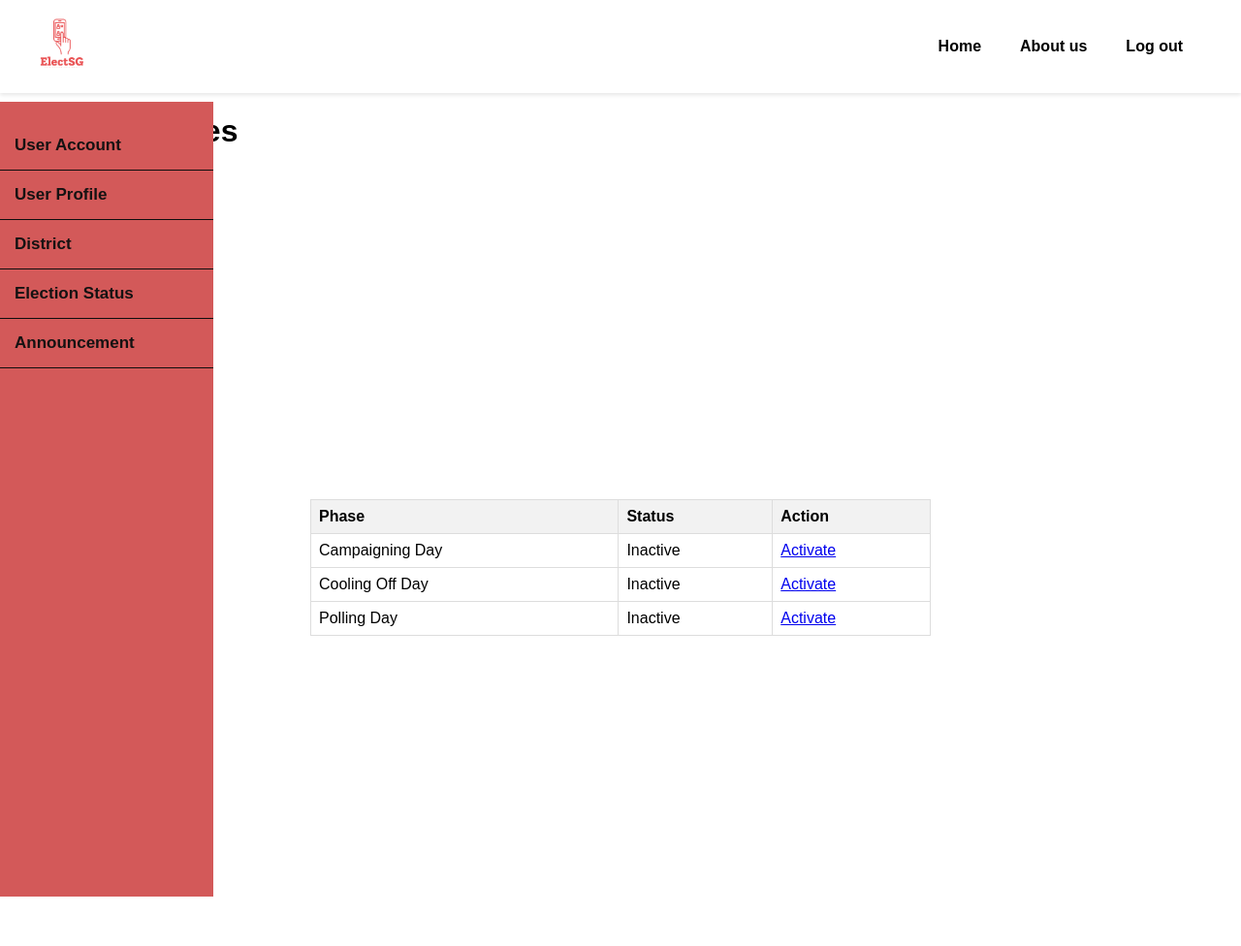
After one commit to Bastet2002/electSG_eVoting_system, a Django app: page /phases/ in a window 1280 px wide. The commit adds this page. Shown: the whole page at 97% size. Run offline with Django 4.2, Linux system fonts and the light colour scheme; data comes from the database, SQL or seed files in the repository; parts of the project's set-up code (start-up, migrations or seed data) failed here and were passed over.

Commit message:
[2] Changed models of district and user account

```diff
--- a/evoting/myapp/forms.py
+++ b/evoting/myapp/forms.py
@@ -1,4 +1,5 @@
 from django import forms
+from .models import UserAccount, District
 
 roles = [
     ('user', 'User'),
@@ -6,32 +7,41 @@ roles = [
     ('admin', 'Admin'),
 ]
 
-election_districts = [
-    ('yio chu kang', 'Yio Chu Kang'),
-    ('ang mo kio', 'Ang Mo Kio'),
-    ('bishan', 'Bishan'),
-]
+# election_districts = [
+#     ('yio chu kang', 'Yio Chu Kang'),
+#     ('ang mo kio', 'Ang Mo Kio'),
+#     ('bishan', 'Bishan'),
+# ]
 
 election_status = [
     ('polling day', 'Polling Day'),
     ('cool off day'), ('Cool Off Day'),
 ]
 
-class createNewUser(forms.Form):
-    name = forms.CharField(label="Name", max_length=200)
-    date_of_birth = forms.DateField(label="Date of Birth")
-    id = forms.IntegerField(label="ID")
-    password = forms.CharField(label="Password", max_length=200, widget=forms.PasswordInput)
-    district = forms.CharField(label="District", widget=forms.Select(choices=election_districts))
-    role = forms.CharField(label="Role", widget=forms.Select(choices=roles))
+class createNewUser(forms.ModelForm):  # Class names typically start with a capital letter
+    class Meta:
+        model = UserAccount
+        fields = ['name', 'date_of_birth', 'user_id', 'password', 'district', 'role']
+        widgets = {
+            'password': forms.PasswordInput(),
+        }
+
 
 class createProfile(forms.Form):
     profile_name = forms.CharField(label="Profile Name", max_length=200)
     description = forms.CharField(label="Description",widget=forms.Textarea())
 
 class addDistrict(forms.Form):
-    district_name = forms.CharField(label="District",widget=forms.Textarea())
-    comments = forms.CharField(label="Comments", required=False)
+    district_names = forms.CharField(
+        widget=forms.Textarea(attrs={'placeholder': 'Enter district names separated by semicolons (;)'}),
+        help_text="Enter multiple district names separated by semicolons (;)"
+    )
+
+class editDistrict(forms.ModelForm):
+    class Meta:
+        model = District
+        fields = ['name']
+
 
 class createAnnouncement(forms.Form):
     header = forms.CharField(label="Header", max_length=200)
--- a/evoting/myapp/templates/adminDashboard/base.html
+++ b/evoting/myapp/templates/adminDashboard/base.html
@@ -25,7 +25,7 @@
         </button>
         <div class="dropdown-container">
           <a href="/create">Create User Account</a>
-          <a href="#">View User Account</a>
+          <a href="/view_user_accounts">View User Account</a>
         </div>
         <button class="dropdown-btn">User Profile
             <i class="fa fa-caret-down"></i>
@@ -39,13 +39,13 @@
           </button>
           <div class="dropdown-container">
             <a href="/add_district">Create District</a>
-            <a href="#">View District</a>
+            <a href="/view_district">View District</a>
           </div>
           <button class="dropdown-btn">Election Status
             <i class="fa fa-caret-down"></i>
           </button>
           <div class="dropdown-container">
-            <a href="#">Change Status</a>
+            <a href="/phases">Change Status</a>
           </div>
           <button class="dropdown-btn">Announcement
             <i class="fa fa-caret-down"></i>
--- a/evoting/myapp/templates/district/addDistrict.html
+++ b/evoting/myapp/templates/district/addDistrict.html
@@ -8,7 +8,7 @@ from django import forms
     <h1 style="float: right; margin-right: 57%;">Add District</h1>
 
     <link rel="stylesheet" href="{% static 'district/addDistrict.css' %}">
-    <form method="submit" action="/add-district/" class ="add-district-form">
+    <form method="post" action="{% url 'add_district' %}" class ="add-district-form">
         <div style ="float: right; margin-right: 55%;">
         {% csrf_token %}
         {{form.as_p}}
--- /dev/null
+++ b/evoting/myapp/templates/electionPhase/listPhases.html
@@ -0,0 +1,54 @@
+{% extends 'adminDashboard/base.html' %}
+
+{% block content %}
+<style>
+    body, html {
+        height: 100%;
+        margin: 0;
+        font-family: Arial, Helvetica, sans-serif;
+    }
+    .container {
+        position: relative;
+        text-align: center;
+        display: flex;
+        justify-content: center;
+        align-items: center;
+        height: 100%;
+    }
+    table {
+        width: 50%; /* Adjust table width as needed */
+        margin-top: 20px;
+        border-collapse: collapse;
+         padding-left: 50px;
+    }
+    th, td {
+        border: 1px solid #dddddd;
+        text-align: left;
+        padding: 8px;
+    }
+    th {
+        background-color: #f2f2f2;
+    }
+</style>
+<h1>Election Phases</h1>
+<div class="container">
+    <table class="center-table" >
+        <tr>
+            <th>Phase</th>
+            <th>Status</th>
+            <th>Action</th>
+        </tr>
+        {% for phase in phases %}
+        <tr>
+            <td>{{ phase.name }}</td>
+            <td>{{ phase.is_active|yesno:"Active,Inactive" }}</td>
+            <td>
+                {% if not phase.is_active %}
+                <a href="{% url 'activate_election_phase' phase.id %}">Activate</a>
+                {% endif %}
+            </td>
+        </tr>
+        {% endfor %}
+    </table>
+</div>
+{% endblock %}
--- a/evoting/myapp/templates/userAccount/createUserAcc.html
+++ b/evoting/myapp/templates/userAccount/createUserAcc.html
@@ -9,7 +9,7 @@ from django import forms
     <link rel="stylesheet" href="{% static 'userAccount/createUserAcc.css' %}">
 
     <h1 style="float: right; margin-right: 47%;">Create New User Account</h1>
-    <form method="submit" action="/create/" class="create-new-user-form" >
+    <form method="post" action="/create/" class="create-new-user-form" >
         <div style ="float: right; margin-right: 65%;">
         {% csrf_token %}
         {{form.as_p}}
--- a/evoting/myapp/templates/userAccount/viewUserAcc.html
+++ b/evoting/myapp/templates/userAccount/viewUserAcc.html
@@ -15,6 +15,7 @@
                 <th>ID</th>
                 <th>District</th>
                 <th>Role</th>
+                <th>Actions</th>
             </tr>
         </thead>
         <tbody>
@@ -25,6 +26,10 @@
                 <td>{{ user.user_id }}</td>
                 <td>{{ user.district }}</td>
                 <td>{{ user.role }}</td>
+                <td>
+                    <a href="{% url 'edit_user' user.id %}" class="btn btn-primary">Edit</a>
+                    <a href="{% url 'delete_user' user.id %}" class="btn btn-danger">Delete</a>
+                </td>
             </tr>
             {% endfor %}
         </tbody>
--- a/evoting/myapp/urls.py
+++ b/evoting/myapp/urls.py
@@ -6,7 +6,15 @@ urlpatterns = [
     path("base/", views.base, name="base"),
     path("create/", views.create, name="create"),
     path("create_profile", views.create_profile, name="create_profile"),
-    path("add_district", views.add_district,name="add_district"),
+    path("add_district/", views.add_district,name="add_district"),
+    path('view_district/', views.view_district, name='view_district'),
+    path('edit_district/<int:district_id>/', views.edit_district, name='edit_district'),
+    path('delete_district/<int:district_id>/', views.delete_district, name='delete_district'),
     path("create_announcement", views.create_announcement,name="create-announcement"),
     path('login/', views.user_login, name='login'),
+    path('view_user_accounts/', views.view_user_accounts, name='view_user_accounts'),
+    path('edit_user/<int:user_id>/', views.edit_user, name='edit_user'),
+    path('delete_user/<int:user_id>/', views.delete_user, name='delete_user'),
+    path('phases/', views.list_election_phases, name='list_election_phases'),
+    path('phases/activate/<int:phase_id>/', views.activate_election_phase, name='activate_election_phase'),
 ]
--- a/evoting/myapp/views.py
+++ b/evoting/myapp/views.py
@@ -1,15 +1,15 @@
 from django.contrib.auth import authenticate, login
 from django.http import HttpResponse
-from django.shortcuts import render, redirect
+from django.shortcuts import render, redirect, get_object_or_404
 from .forms import createNewUser
 from .forms import addDistrict
+from .forms import editDistrict
 from .forms import createAnnouncement
 from .forms import createProfile
 from .models import UserAccount
+from .models import District
+from .models import ElectionPhase
 
-def view_user_accounts(request):
-    users = UserAccount.objects.all()
-    return render(request, 'viewUserAcc.html', {'users': users})
 
 def user_login(request):
     if request.method == 'POST':
@@ -24,37 +24,121 @@ def user_login(request):
     else:
         return render(request, 'login.html')
 
+
+
 def index(response):
     return HttpResponse("<h1>Hello World!</h1>")
 
 def base(response):
     return render(response, "adminDashboard/base.html",{})
 
-def create(response):
-    form = createNewUser()
+#---------------------------------------UserAccount views------------------------------------------------
+def create(request):
+    if request.method == 'POST':
+        form = createNewUser(request.POST)
+        if form.is_valid():
+            new_user = form.save(commit=False)
+            new_user.save()
+            return redirect('view_user_accounts')
+        else:
+            print(form.errors)  #using this to debug
+    else:
+        form = createNewUser()
+    return render(request, "userAccount/createUserAcc.html", {"form": form})
 
-    return render(response, "userAccount/createUserAcc.html",{"form":form})
+def view_user_accounts(request):
+    users = UserAccount.objects.all()
+    return render(request, 'userAccount/viewUserAcc.html', {'users': users})
+
+def edit_user(request, user_id):
+    user = get_object_or_404(UserAccount, pk=user_id)
+    if request.method == 'POST':
+        form = createNewUser(request.POST, instance=user)
+        if form.is_valid():
+            form.save()
+            return redirect('view_user_accounts')
+    else:
+        form = createNewUser(instance=user)
+    return render(request, 'userAccount/editUserAcc.html',{'form': form})
+
+def delete_user(request, user_id):
+    user = get_object_or_404(UserAccount, pk=user_id)
+    if request.method == 'POST':
+        user.delete()
+        return redirect('view_user_accounts')
+    return render(request, 'userAccount/deleteUserAcc.html',{'user': user})
+
+#----------------------------------------------------------------------------------------------------------
+#---------------------------------------Election phase views------------------------------------------------
+def activate_election_phase(request, phase_id):
+    ElectionPhase.objects.update(is_active=False)  # Set all phases to inactive
+    phase = ElectionPhase.objects.get(id=phase_id)
+    phase.is_active = True
+    phase.save()
+    return redirect('list_election_phases')
+
+def list_election_phases(request):
+    phases = ElectionPhase.objects.all()
+    return render(request, 'electionPhase/listPhases.html', {'phases': phases})
+
+#----------------------------------------------------------------------------------------------------------
+#---------------------------------------District views------------------------------------------------
+def add_district(request):
+    if request.method == 'POST':
+        form = addDistrict(request.POST)
+        if form.is_valid():
+            district_names = form.cleaned_data['district_names']
+            district_list = [name.strip() for name in district_names.split(';') if name.strip()]
+
+            for name in district_list:
+                District.objects.get_or_create(name=name)
+
+            return redirect('view_district')
+    else:
+        form = addDistrict()
+
+    return render(request, 'district/addDistrict.html', {'form': form})
+
+def view_district(request):
+    district = District.objects.all()
+    return render(request, 'district/viewDistrict.html', {'district': district})
+
+def edit_district(request, district_id):
+    district = get_object_or_404(District, id=district_id)
+    if request.method == 'POST':
+        form = editDistrict(request.POST, instance=district)
+        if form.is_valid():
+            form.save()
+            return redirect('view_district')
+    else:
+        form = editDistrict(instance=district)
+
+    return render(request, 'district/editDistrict.html', {'form': form, 'district': district})
+
+def delete_district(request, district_id):
+    district = get_object_or_404(District, pk=district_id)
+    if request.method == 'POST':
+        district.delete()
+        return redirect('view_district')
+    return render(request, 'district/deleteDistrict.html', {'district': district})
+#----------------------------------------------------------------------------------------------------------
+
 
 def create_profile(response):
     form = createProfile()
 
     return render(response, "userProfile/createProfile.html",{"form":form})
 
-def add_district(response):
-    form = addDistrict()
-
-    return render(response, "district/addDistrict.html",{"form":form})
-
 def create_announcement(response):
     form = createAnnouncement()
 
     return render(response, "announcement/createAnnouncement.html",{"form":form})
 
-def view_user_accounts(request):
-    # Mock data for user accounts
-    users = [
-        {'name': 'Alice', 'date_of_birth': '1990-01-01', 'user_id': 1, 'district': 'Yio Chu Kang', 'role': 'Admin'},
-        {'name': 'Bob', 'date_of_birth': '1992-02-02', 'user_id': 2, 'district': 'Ang Mo Kio', 'role': 'User'},
-        {'name': 'Charlie', 'date_of_birth': '1988-03-03', 'user_id': 3, 'district': 'Bishan', 'role': 'Candidate'},
-    ]
-    return render(request, 'viewUserAcc.html', {'users': users})
+# def view_user_accounts(request):
+#     # Mock data for user accounts
+#     users = [
+#         {'name': 'Alice', 'date_of_birth': '1990-01-01', 'user_id': 1, 'district': 'Yio Chu Kang', 'role': 'Admin'},
+#         {'name': 'Bob', 'date_of_birth': '1992-02-02', 'user_id': 2, 'district': 'Ang Mo Kio', 'role': 'User'},
+#         {'name': 'Charlie', 'date_of_birth': '1988-03-03', 'user_id': 3, 'district': 'Bishan', 'role': 'Candidate'},
+#     ]
+#     return render(request, 'viewUserAcc.html', {'users': users})
```
Also changed, not shown: evoting/myapp/models.py (+21 -5 lines), evoting/myapp/templates/district/deleteDistrict.html (added, +13 -0 lines), evoting/myapp/templates/district/editDistrict.html (added, +13 -0 lines), evoting/myapp/templates/district/viewDistrict.html (added, +56 -0 lines), evoting/myapp/templates/userAccount/deleteUserAcc.html (added, +13 -0 lines), evoting/myapp/templates/userAccount/editUserAcc.html (added, +13 -0 lines), evoting/myapp/migrations/0001_initial.py (added), evoting/myapp/migrations/0002_district_alter_useraccount_district.py (added), evoting/myapp/migrations/0003_electionphase.py (added), evoting/myapp/migrations/0004_remove_electionphase_description.py (added), 1 other file.
